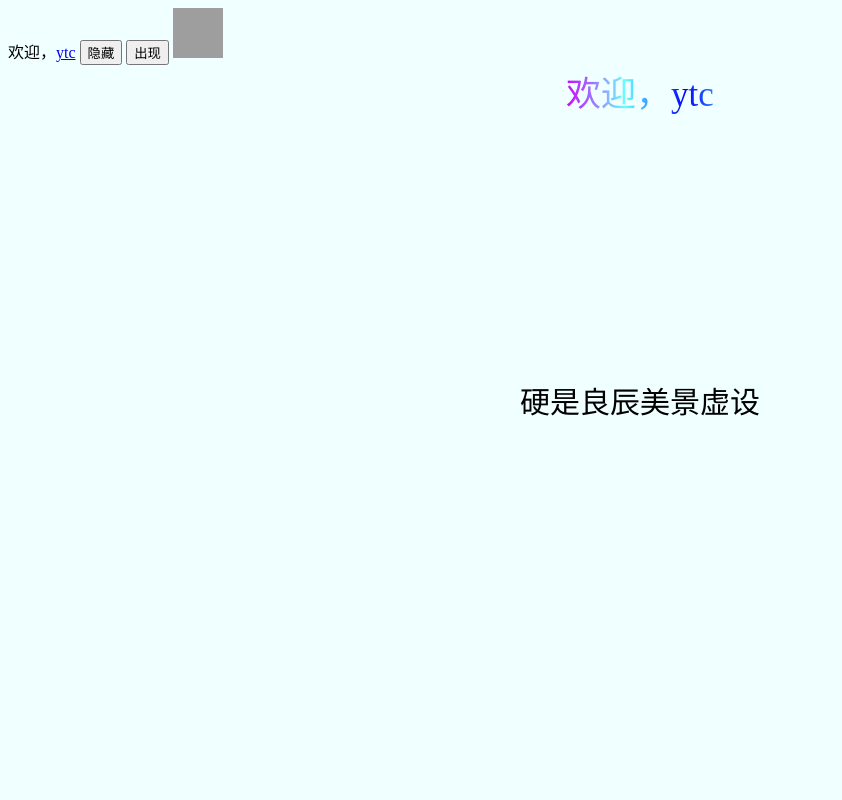
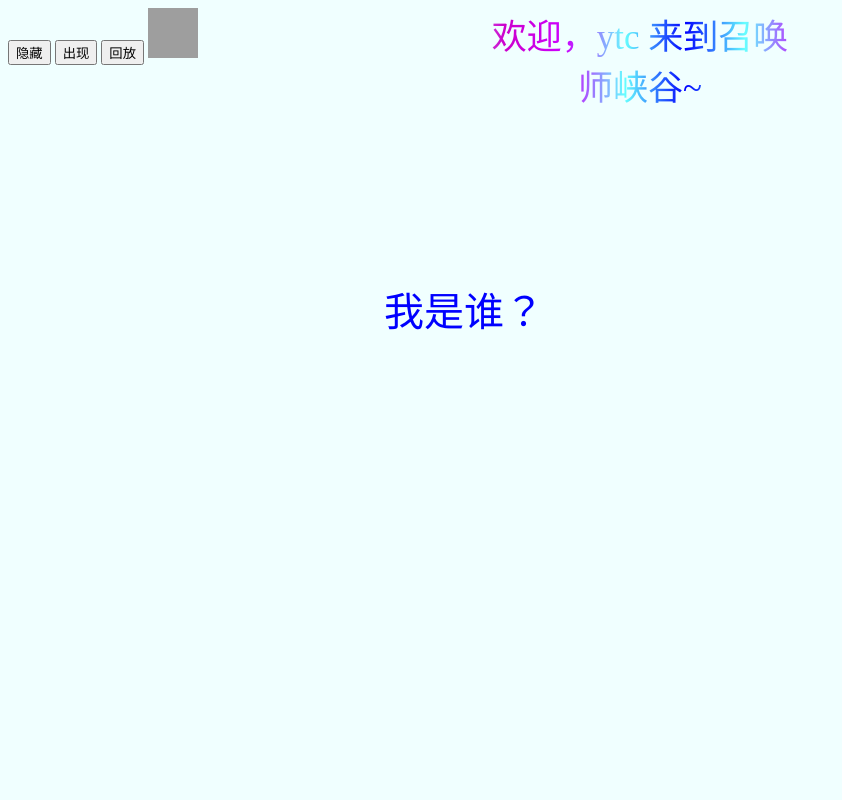
Before and after one commit to YanTaocheng/HomePage, a Django app: page / in a window 1280 px wide. Shown: the whole page, without its empty margins (0-842 px from the left). Run offline with Django 3.2, Linux system fonts and the light colour scheme; some libraries are stand-ins or nearby versions; grey boxes are pictures that could not be loaded.

Commit message:
updates 12.13

```diff
--- /dev/null
+++ b/home/static/css/home.css
@@ -0,0 +1,97 @@
+body{
+/*background-image:url("{% static 'image/background_1.jpg' %}"); */
+background-color:#F0FFFF;
+background-size:cover;
+}
+
+img{
+width:50px;
+height:50px;
+
+}
+
+
+div{
+text-align:center;
+font-family:"隶书";
+font-size:30px
+}
+
+#div1{
+	color:blue;
+	font-family:"黑体";
+	font-size:2.5em;
+
+}
+
+#p1{
+position:absolute;
+left:30%;
+top:30%;
+display:none;
+}
+
+#p2{
+position:absolute;
+left:60%;
+top:30%;
+display:none;
+}
+
+#p3{
+position:absolute;
+left:30%;
+top:60%;
+display:none;
+}
+
+#p4{
+position:absolute;
+left:60%;
+top:60%;
+display:none;
+}
+#p5{
+    position: absolute;
+    top: 50%;
+    left: 50%;
+    -webkit-transform: translate(-50%, -50%);
+    -moz-transform: translate(-50%, -50%);
+    -ms-transform: translate(-50%, -50%);
+    -o-transform: translate(-50%, -50%);
+    transform: translate(-50%, -50%);
+display:none;
+}
+
+.center-in-center{
+    position: absolute;
+    top: 50%;
+    left: 50%;
+    -webkit-transform: translate(-50%, -50%);
+    -moz-transform: translate(-50%, -50%);
+    -ms-transform: translate(-50%, -50%);
+    -o-transform: translate(-50%, -50%);
+    transform: translate(-50%, -50%);
+}
+
+.text{
+    width: 300px;
+    height: 200px;
+    position: absolute;
+    left: 50%;
+    margin-left: -150px;
+    background-image: -webkit-linear-gradient(left,blue,#66ffff 10%,#cc00ff 20%,#CC00CC 30%, #CCCCFF 40%, #00FFFF 50%,#CCCCFF 60%,#CC00CC 70%,#CC00FF 80%,#66FFFF 90%,blue 100%);
+    -webkit-text-fill-color: transparent;/* 将字体设置成透明色 */
+    -webkit-background-clip: text;/* 裁剪背景图，使文字作为裁剪区域向外裁剪 */
+    -webkit-background-size: 200% 100%;
+    -webkit-animation: masked-animation 4s linear infinite;
+    font-size: 35px;
+}
+@keyframes masked-animation {
+    0% {
+        background-position: 0  0;
+    }
+    100% {
+        background-position: -100%  0;
+    }
+}
--- a/home/templates/home.html
+++ b/home/templates/home.html
@@ -1,99 +1,63 @@
 <html>
 
 <head>
+{% load staticfiles %}
 <meta charset="UTF-8">
-<style type="text/css">
-body{
-{% load staticfiles %}
-/*background-image:url("{% static 'image/background_1.jpg' %}"); */
-background-color:#F0FFFF;
-background-size:cover;
-}
+<link rel="stylesheet" href={% static 'css/home.css' %}>
+<link rel="shortcut icon" href={% static 'image/icon.png' %} type="image/x-icon"/>
+<script src="{%static 'js/jquery.min.js'%}"></script>
+<title>taocheng.yan</title>
 
-img{
-width:50px;
-height:50px;
+</head>
 
-}
+<body>
+<div class="text" >欢迎，{{name}} 来到召唤师峡谷~</div>
+
+<button id="hide">隐藏</button>
+<button id="show">出现</button>
+<button id="show2">回放</button>
+<img></img>
 
 
-p{
-text-transform:uppercase;
-text-indent:50px;
-}
-
-div{
-text-align:center;
-font-family:"隶书";
-font-size:30px
-}
-
-#div1:hover{
-color:#FF00FF;
-}
-
-.center-in-center{
-    position: absolute;
-    top: 50%;
-    left: 50%;
-    -webkit-transform: translate(-50%, -50%);
-    -moz-transform: translate(-50%, -50%);
-    -ms-transform: translate(-50%, -50%);
-    -o-transform: translate(-50%, -50%);
-    transform: translate(-50%, -50%);
-}
-
-.text{
-    width: 300px;
-    height: 200px;
-    position: absolute;
-    left: 50%;
-    margin-left: -150px;
-    background-image: -webkit-linear-gradient(left,blue,#66ffff 10%,#cc00ff 20%,#CC00CC 30%, #CCCCFF 40%, #00FFFF 50%,#CCCCFF 60%,#CC00CC 70%,#CC00FF 80%,#66FFFF 90%,blue 100%);
-    -webkit-text-fill-color: transparent;/* 将字体设置成透明色 */
-    -webkit-background-clip: text;/* 裁剪背景图，使文字作为裁剪区域向外裁剪 */
-    -webkit-background-size: 200% 100%;
-    -webkit-animation: masked-animation 4s linear infinite;
-    font-size: 35px;
-}
-@keyframes masked-animation {
-    0% {
-        background-position: 0  0;
-    }
-    100% {
-        background-position: -100%  0;
-    }
-}
-</style>
-<link rel="shortcut icon" href={% static 'image/icon.png' %} type="image/x-icon"/>
-<script src="http://ajax.googleapis.com/ajax/libs/jquery/1.10.2/jquery.min.js"></script>
-<title>taocheng.yan</title>
-</head>
+<div id='div1'>
+<p id="p1" class="words">我是谁？</p>
+<p id="p2" class="words">我在哪？</p>
+<p id="p3" class="words">我想干嘛？</p>
+<p id="p4" class="words">我怎么了？</p>
+<p id="p5" class="words">啊啊啊啊啊！</p>
+</div>
 
 
-<body>
-
-</body>
-
-<div id='div1' class='center-in-center'>Have a happy Day~</div>
-
 <script type="text/javascript">
-var strarr=['此去经年','硬是良辰美景虚设','便纵有千种风情','更与何人说'];
+/*var strarr=['此去经年','硬是良辰美景虚设','便纵有千种风情','更与何人说'];
 var index=0;
 setInterval(function(){
 if(index>=strarr.length) index=0;
 var div1=document.getElementById('div1');
 div1.innerHTML=strarr[index];
 index+=1;
-},1000)
+},1000)*/
+
+$("#show2").click(function(){
+    index=0
+})
+
+var index=0;
+var arr = ["#p1", "#p2", "#p3", "#p4", "#p5"];
+setInterval(function(){
+
+if(index>=arr.length) index=0;
+$(".words").hide();
+$(arr[index]).show();
+
+index += 1;
+
+
+}, 1000)
+
 </script>
 
-欢迎，<a href={% url 'next' %}>{{name}}</a>
-<div class="text" >欢迎，{{name}}</div>
 
-<button id="hide">隐藏</button>
-<button id="show">出现</button>
-<img></img>
 
 <script>
 $("#hide").click(function(){
@@ -117,4 +81,5 @@ $("img").click(function() {
     index += 1;
 })
 </script>
+</body>
 </html>
```
